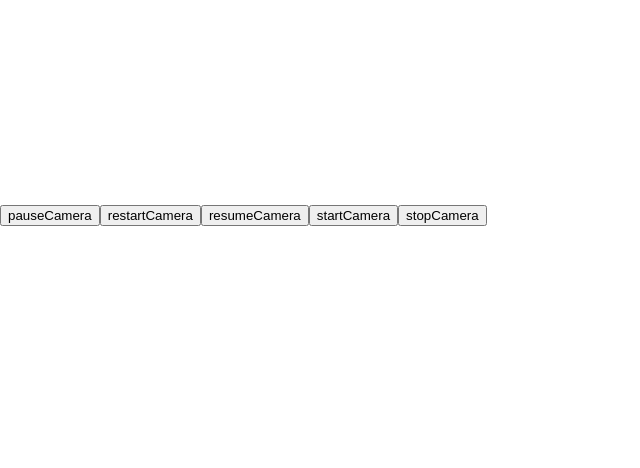
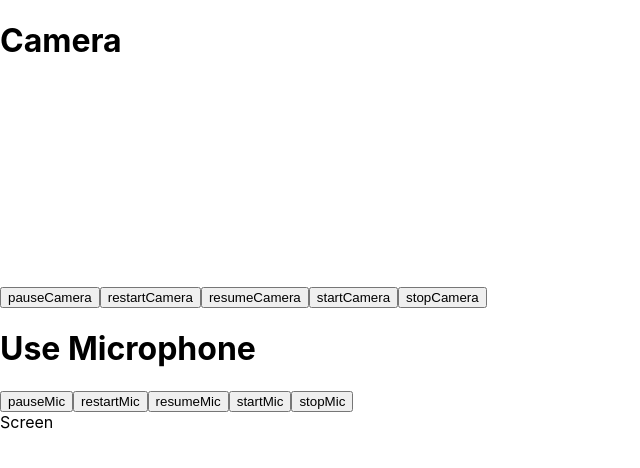
Before and after one commit to SiddheshDabholkar/React-Media-Hooks, a React (Create React App) app: page / in a window 1280 px wide. Shown: the top 468 px of the page, without its empty margins (0-640 px from the left). Built offline with nearby package versions, Linux system fonts and the light colour scheme.

Commit message:
handle on restart

```diff
--- a/src/App.tsx
+++ b/src/App.tsx
@@ -1,51 +1,13 @@
-import { useRef } from "react";
-import { useCamera } from "./package";
+import Camera from "./examples/Camera";
+import Mic from "./examples/Mic";
+import Screen from "./examples/Screen";
 
 function App() {
-  const ref = useRef<HTMLVideoElement | null>(null);
-  const {
-    isCameraSupported,
-    isCameraStarted,
-    isCameraPaused,
-    isCameraResumed,
-
-    blob,
-    blobUrl,
-    cameraStream,
-    status,
-
-    pauseCamera,
-    restartCamera,
-    resumeCamera,
-    startCamera,
-    stopCamera,
-  } = useCamera({ streamVideoRef: ref });
-
-  console.log("isCameraSupported", isCameraSupported);
-  console.log("isCameraStarted", isCameraStarted);
-  console.log("isCameraPaused", isCameraPaused);
-  console.log("isCameraResumed", isCameraResumed);
-  console.log("status", status);
-  console.log("blob", blob);
-  console.log("blobUrl", blobUrl);
-  console.log("cameraStream", cameraStream);
-
   return (
     <div>
-      <video ref={ref} height={200} width={300} autoPlay />
-      <div>
-        <button onClick={pauseCamera}>pauseCamera</button>
-        <button onClick={restartCamera}>restartCamera</button>
-        <button onClick={resumeCamera}>resumeCamera</button>
-        <button onClick={startCamera}>startCamera</button>
-        <button onClick={stopCamera}>stopCamera</button>
-      </div>
-      {blobUrl && (
-        <div>
-          <h3>After downloading</h3>
-          <video height={300} width={300} autoPlay src={blobUrl} />
-        </div>
-      )}
+      <Camera />
+      <Mic />
+      <Screen />
     </div>
   );
 }
--- /dev/null
+++ b/src/examples/Camera.tsx
@@ -0,0 +1,53 @@
+import { useRef } from "react";
+import { useCamera } from "../package";
+
+function Camera() {
+  const ref = useRef<HTMLVideoElement | null>(null);
+  const {
+    isCameraSupported,
+    isCameraStarted,
+    isCameraPaused,
+    isCameraResumed,
+
+    blob,
+    blobUrl,
+    cameraStream,
+    status,
+
+    pauseCamera,
+    restartCamera,
+    resumeCamera,
+    startCamera,
+    stopCamera,
+  } = useCamera({ streamVideoRef: ref });
+
+  // console.log("isCameraSupported", isCameraSupported);
+  // console.log("isCameraStarted", isCameraStarted);
+  // console.log("isCameraPaused", isCameraPaused);
+  // console.log("isCameraResumed", isCameraResumed);
+  // console.log("status", status);
+  // console.log("blob", blob);
+  // console.log("blobUrl", blobUrl);
+  // console.log("cameraStream", cameraStream);
+  return (
+    <div>
+      <h1>Camera</h1>
+      <video ref={ref} height={200} width={300} autoPlay />
+      <div>
+        <button onClick={pauseCamera}>pauseCamera</button>
+        <button onClick={restartCamera}>restartCamera</button>
+        <button onClick={resumeCamera}>resumeCamera</button>
+        <button onClick={startCamera}>startCamera</button>
+        <button onClick={stopCamera}>stopCamera</button>
+      </div>
+      {blobUrl && (
+        <div>
+          <h3>After downloading</h3>
+          <video height={300} width={300} autoPlay src={blobUrl} />
+        </div>
+      )}
+    </div>
+  );
+}
+
+export default Camera;
--- /dev/null
+++ b/src/examples/Mic.tsx
@@ -0,0 +1,41 @@
+import useMicroPhone from "../package/useMicroPhone";
+
+function Mic() {
+  const {
+    blob,
+    blobUrl,
+    micStream,
+    status,
+
+    isMicPaused,
+    isMicRestarted,
+    isMicResumed,
+    isMicStarted,
+    isMicStopped,
+    isMicSupported,
+
+    pauseMic,
+    restartMic,
+    resumeMic,
+    startMic,
+    stopMic,
+  } = useMicroPhone({});
+
+  return (
+    <main>
+      <h1>Use Microphone</h1>
+      <div>
+        {blobUrl && <audio autoPlay src={blobUrl} controls />}
+        <div>
+          <button onClick={pauseMic}>pauseMic</button>
+          <button onClick={restartMic}>restartMic</button>
+          <button onClick={resumeMic}>resumeMic</button>
+          <button onClick={startMic}>startMic</button>
+          <button onClick={stopMic}>stopMic</button>
+        </div>
+      </div>
+    </main>
+  );
+}
+
+export default Mic;
--- /dev/null
+++ b/src/examples/Screen.tsx
@@ -0,0 +1,7 @@
+import React from "react";
+
+function Screen() {
+  return <div>Screen</div>;
+}
+
+export default Screen;
--- a/src/package/useCamera/index.tsx
+++ b/src/package/useCamera/index.tsx
@@ -54,6 +54,8 @@ const useCamera = ({
     if (cameraStream && isCameraStarted) {
       setStatus("restarting");
       setCameraStream(null);
+      setBlob(null);
+      setBlobUrl(null);
       onRestart && onRestart();
       setIsCameraStarted(false);
       setStatus("idle");
@@ -92,6 +94,7 @@ const useCamera = ({
     if (status === "starting") {
       getMedia();
     }
+    // eslint-disable-next-line react-hooks/exhaustive-deps
   }, [status]);
 
   useEffect(() => {
--- a/src/package/useMicroPhone/index.tsx
+++ b/src/package/useMicroPhone/index.tsx
@@ -49,6 +49,9 @@ const useMicroPhone = ({
     if (micStream) {
       setStatus("restarting");
       micStream.stop();
+      setMicStream(null);
+      setBlob(null);
+      setBlobUrl(null);
       onRestart && onRestart();
       setIsMicRestarted(true);
       setStatus("idle");
```
